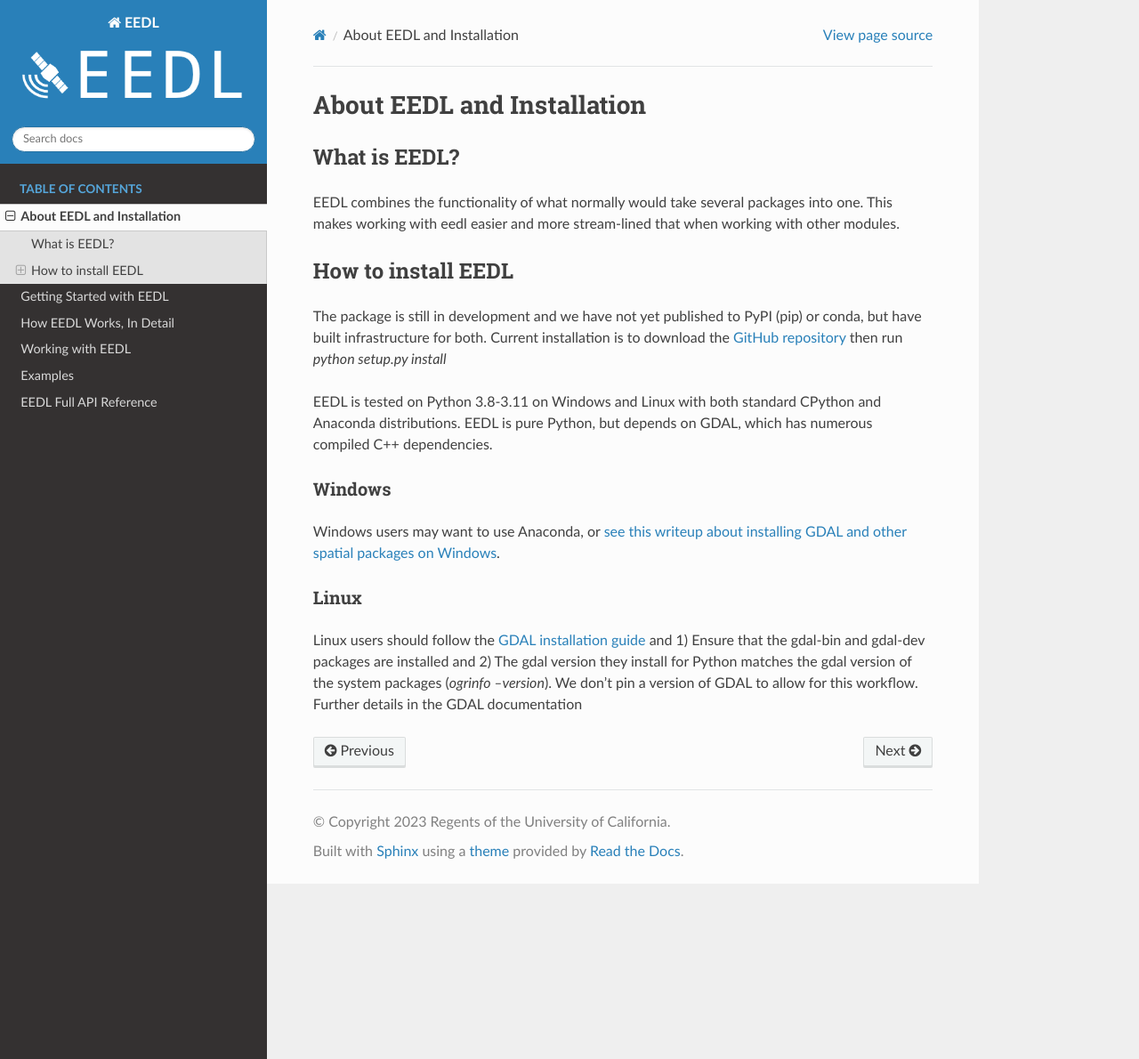
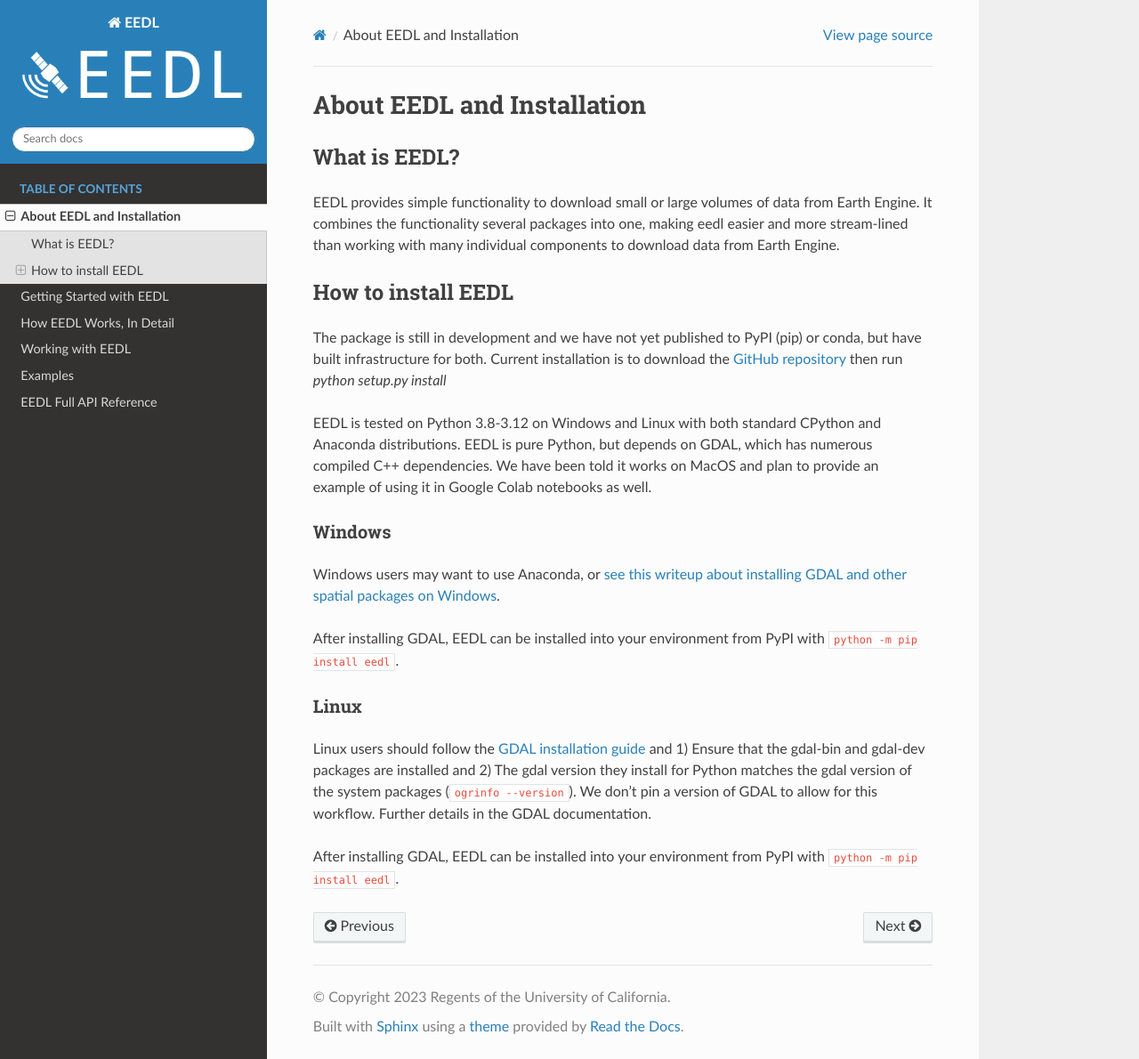
Before and after one commit to water3d/eedl, a Sphinx documentation site: the page built from docs/source/user_guide/about.rst, in a window 1280 px wide and 1190 px high. Shown: the whole window at 89% size. Built offline with Sphinx 7.4.7 and the Read the Docs theme 2.0.0, drawn with Linux system fonts in a browser that asks for light colours; pages that are not in the unit, such as notebooks, are missing from menus.

Commit message:
Update actions for Python 3.12, Installation updates in docs

```diff
--- a/docs/source/user_guide/about.rst
+++ b/docs/source/user_guide/about.rst
@@ -3,22 +3,28 @@ About EEDL and Installation
 
 What is EEDL?
 ---------------
-EEDL combines the functionality of what normally would take several packages into one. This makes working with eedl easier and more stream-lined that when working with other modules.
+EEDL provides simple functionality to download small or large volumes of data from Earth Engine. It combines the functionality
+several packages into one, making eedl easier and more stream-lined than working with many individual components to download data from Earth Engine.
 
 How to install EEDL
 -----------------------
 The package is still in development and we have not yet published to PyPI (pip) or conda, but have built infrastructure
 for both. Current installation is to download the `GitHub repository <https://github.com/water3d/eedl>`_ then run `python setup.py install`
 
-EEDL is tested on Python 3.8-3.11 on Windows and Linux with both standard CPython and Anaconda distributions. EEDL is pure
-Python, but depends on GDAL, which has numerous compiled C++ dependencies.
+EEDL is tested on Python 3.8-3.12 on Windows and Linux with both standard CPython and Anaconda distributions. EEDL is pure
+Python, but depends on GDAL, which has numerous compiled C++ dependencies. We have been told it works on MacOS and plan
+to provide an example of using it in Google Colab notebooks as well.
 
 Windows
 __________
 Windows users may want to use Anaconda, or `see this writeup about installing GDAL and other spatial packages on Windows <https://github.com/nickrsan/spatial_resources/edit/main/installing_spatial_python_windows.md>`_.
 
+After installing GDAL, EEDL can be installed into your environment from PyPI with :code:`python -m pip install eedl`.
+
 Linux
 __________
 Linux users should follow the `GDAL installation guide <https://pypi.org/project/GDAL/>`_ and 1) Ensure that the gdal-bin and gdal-dev packages are installed and 2) The gdal version they install
-for Python matches the gdal version of the system packages (`ogrinfo --version`). We don't pin a version of GDAL to allow
-for this workflow. Further details in the GDAL documentation
+for Python matches the gdal version of the system packages (:code:`ogrinfo --version`). We don't pin a version of GDAL to allow
+for this workflow. Further details in the GDAL documentation.
+
+After installing GDAL, EEDL can be installed into your environment from PyPI with :code:`python -m pip install eedl`.
```
Also changed, not shown: 4 other files.
